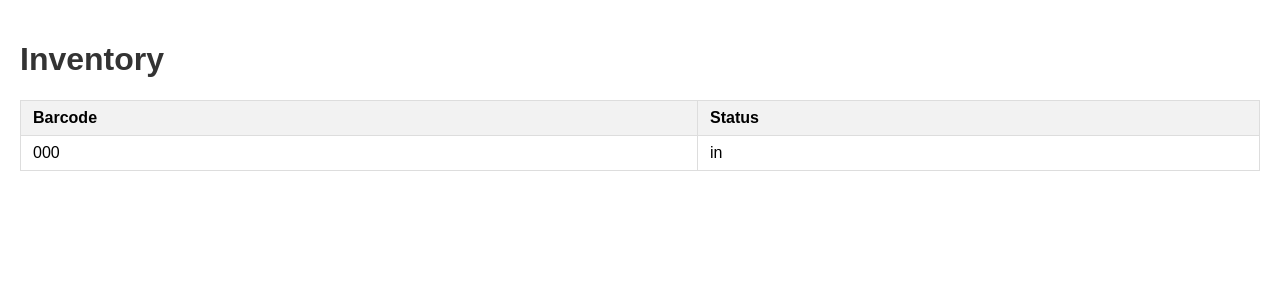
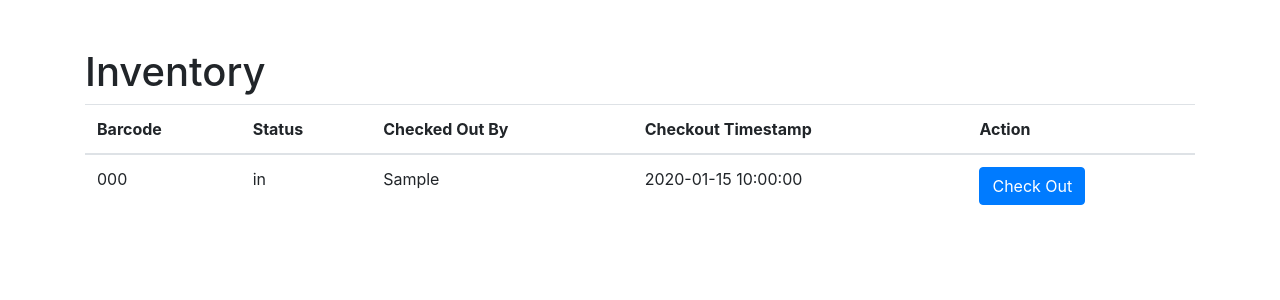
Before and after one commit to varnerchris/inventory_app, a Flask app: page / in a window 1280 px wide. Shown: the top 300 px of the page. Run offline with Flask 3, Linux system fonts and the light colour scheme; tables that the repository leaves empty hold one stand-in row (values such as "Sample post"); parts of the project's set-up code (start-up, migrations or seed data) failed here and were passed over; some libraries are stand-ins or nearby versions.

Commit message:
added functionality for inputting name

```diff
--- a/templates/inventory.html
+++ b/templates/inventory.html
@@ -3,49 +3,75 @@
 <head>
     <meta charset="UTF-8">
     <meta name="viewport" content="width=device-width, initial-scale=1.0">
-    <title>Inventory Status</title>
-    <style>
-        body {
-            font-family: Arial, sans-serif;
-            margin: 0;
-            padding: 20px;
-        }
-        h1 {
-            color: #333;
-        }
-        table {
-            width: 100%;
-            border-collapse: collapse;
-        }
-        th, td {
-            padding: 8px 12px;
-            border: 1px solid #ddd;
-            text-align: left;
-        }
-        th {
-            background-color: #f2f2f2;
-        }
-        .available {
-            background-color: #c8e6c9; /* Light green */
-        }
-        .checked-out {
-            background-color: #ffcdd2; /* Light red */
-        }
-    </style>
+    <title>Inventory</title>
+    <link rel="stylesheet" href="https://maxcdn.bootstrapcdn.com/bootstrap/4.5.2/css/bootstrap.min.css">
+    <script src="https://code.jquery.com/jquery-3.5.1.slim.min.js"></script>
+    <script src="https://cdn.jsdelivr.net/npm/@popperjs/core@2.9.2/dist/umd/popper.min.js"></script>
+    <script src="https://maxcdn.bootstrapcdn.com/bootstrap/4.5.2/js/bootstrap.min.js"></script>
 </head>
 <body>
+    <div class="container mt-5">
         <h1>Inventory</h1>
-    <table>
+        <table class="table">
+            <thead>
                 <tr>
                     <th>Barcode</th>
                     <th>Status</th>
+                    <th>Checked Out By</th>
+                    <th>Checkout Timestamp</th>
+                    <th>Action</th>
                 </tr>
+            </thead>
+            <tbody>
                 {% for item in items %}
-        <tr class="{{ item['status'] }}">
+                <tr>
                     <td>{{ item['barcode'] }}</td>
                     <td>{{ item['status'] }}</td>
+                    <td>{{ item['checked_out_by'] }}</td>
+                    <td>{{ item['checkout_timestamp'] }}</td>
+                    <td>
+                        {% if item['status'] == 'in' %}
+                            <button type="button" class="btn btn-primary" data-toggle="modal" data-target="#checkoutModal" onclick="setBarcode('{{ item['barcode'] }}')">
+                                Check Out
+                            </button>
+                        {% else %}
+                            <button disabled>Checked Out</button>
+                        {% endif %}
+                    </td>
                 </tr>
                 {% endfor %}
+            </tbody>
         </table>
+    </div>
+
+    <!-- Modal -->
+    <div class="modal fade" id="checkoutModal" tabindex="-1" role="dialog" aria-labelledby="checkoutModalLabel" aria-hidden="true">
+        <div class="modal-dialog" role="document">
+            <div class="modal-content">
+                <div class="modal-header">
+                    <h5 class="modal-title" id="checkoutModalLabel">Check Out Item</h5>
+                    <button type="button" class="close" data-dismiss="modal" aria-label="Close">
+                        <span aria-hidden="true">&times;</span>
+                    </button>
+                </div>
+                <form id="checkoutForm" method="POST">
+                    <div class="modal-body">
+                        <p>Enter your name:</p>
+                        <input type="text" name="checked_out_by" required class="form-control">
+                    </div>
+                    <div class="modal-footer">
+                        <button type="button" class="btn btn-secondary" data-dismiss="modal">Close</button>
+                        <button type="submit" class="btn btn-primary">Check Out</button>
+                    </div>
+                </form>
+            </div>
+        </div>
+    </div>
+
+    <script>
+        function setBarcode(barcode) {
+            document.getElementById('checkoutForm').action = '/toggle/' + barcode;
+        }
+    </script>
 </body>
 </html>
```
Also changed, not shown: setup_database.py (+4 -3 lines). Lines whose indentation alone changed are shown as unchanged.
